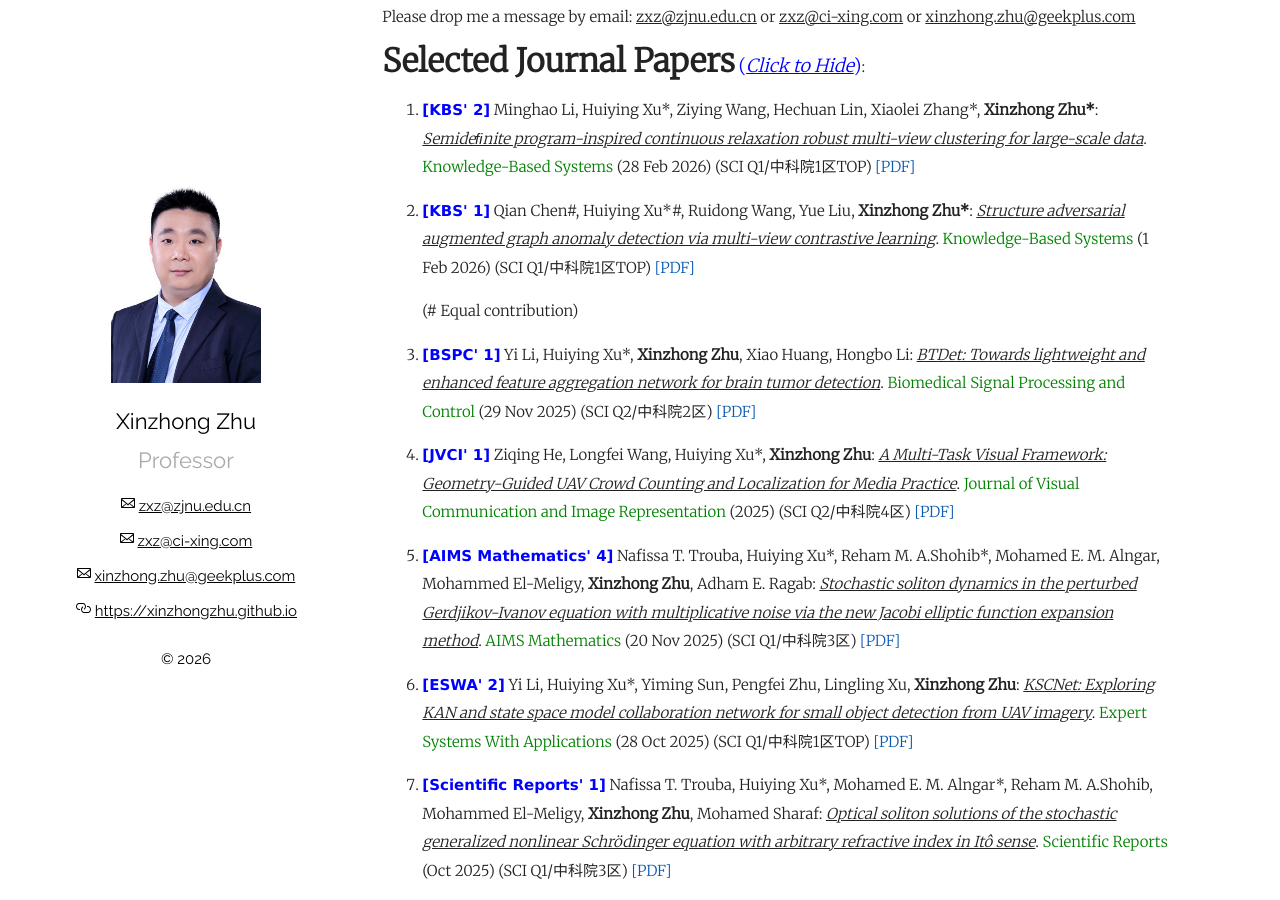
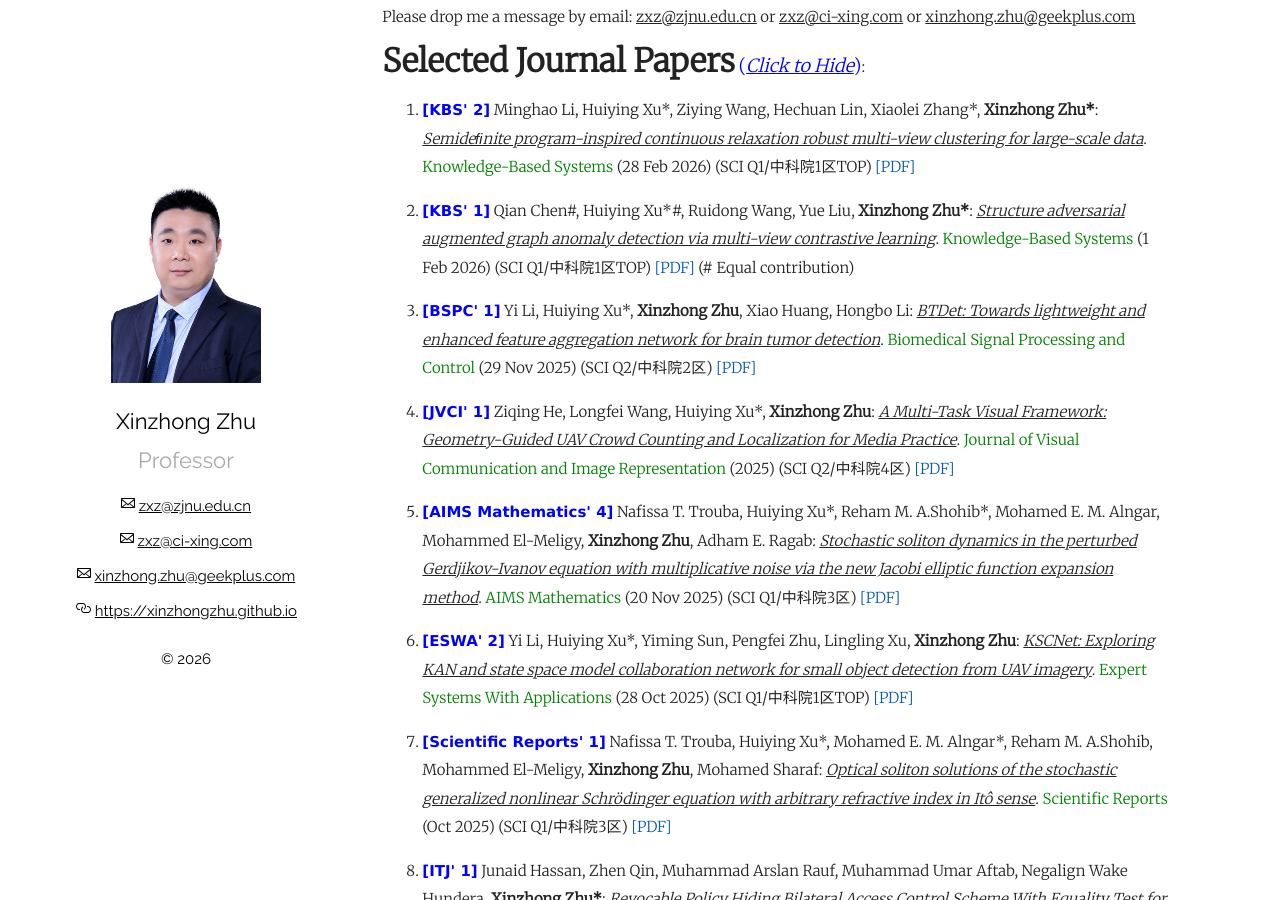
Before and after one commit to xinzhongzhu/xinzhongzhu.github.io, a Jekyll site: the page built from index.md, in a window 1280 px wide and 900 px high, scrolled down 507 px. Built offline with Jekyll 4.4.1, drawn with Linux system fonts in a browser that asks for light colours.

Commit message:
Update index.md

```diff
--- a/index.md
+++ b/index.md
@@ -18,7 +18,7 @@ Please drop me a message by email: <u>zxz@zjnu.edu.cn</u> or <u>zxz@ci-xing.com<
 
  <p style="margin-top: 8px;"><li><font face="verdana" color="blue"><b>[KBS' 2]</b></font> Minghao Li, Huiying Xu*, Ziying Wang, Hechuan Lin, Xiaolei Zhang*, <b>Xinzhong Zhu*</b>: <i><u>Semideﬁnite program-inspired continuous relaxation robust multi-view clustering for large-scale data</u></i>. <font color="green">Knowledge-Based Systems</font> (28 Feb 2026) (SCI Q1/中科院1区TOP) <a href = "https://xinzhongzhu.github.io/document/Semideﬁnite program-inspired continuous relaxation robust multi-view clustering for large-scale data.pdf">[PDF]</a></li></p>
 
- <p style="margin-top: 8px;"><li><font face="verdana" color="blue"><b>[KBS' 1]</b></font> Qian Chen#, Huiying Xu*#, Ruidong Wang, Yue Liu, <b>Xinzhong Zhu*</b>: <i><u>Structure adversarial augmented graph anomaly detection via multi-view contrastive learning</u></i>. <font color="green">Knowledge-Based Systems</font> (1 Feb 2026) (SCI Q1/中科院1区TOP) <a href = "https://xinzhongzhu.github.io/document/Structure adversarial augmented graph anomaly detection via multi-view contrastive learning.pdf">[PDF]</a></li></p> (# Equal contribution)
+ <p style="margin-top: 8px;"><li><font face="verdana" color="blue"><b>[KBS' 1]</b></font> Qian Chen#, Huiying Xu*#, Ruidong Wang, Yue Liu, <b>Xinzhong Zhu*</b>: <i><u>Structure adversarial augmented graph anomaly detection via multi-view contrastive learning</u></i>. <font color="green">Knowledge-Based Systems</font> (1 Feb 2026) (SCI Q1/中科院1区TOP) <a href = "https://xinzhongzhu.github.io/document/Structure adversarial augmented graph anomaly detection via multi-view contrastive learning.pdf">[PDF]</a>  (# Equal contribution) </li></p>
 
  <p style="margin-top: 8px;"><li><font face="verdana" color="blue"><b>[BSPC' 1]</b></font> Yi Li, Huiying Xu*, <b>Xinzhong Zhu</b>, Xiao Huang, Hongbo Li: <i><u>BTDet: Towards lightweight and enhanced feature aggregation network for brain tumor detection</u></i>. <font color="green">Biomedical Signal Processing and Control</font> (29 Nov 2025) (SCI Q2/中科院2区) <a href = "https://xinzhongzhu.github.io/document/BTDet-BSPC.pdf">[PDF]</a></li></p>
 
```
